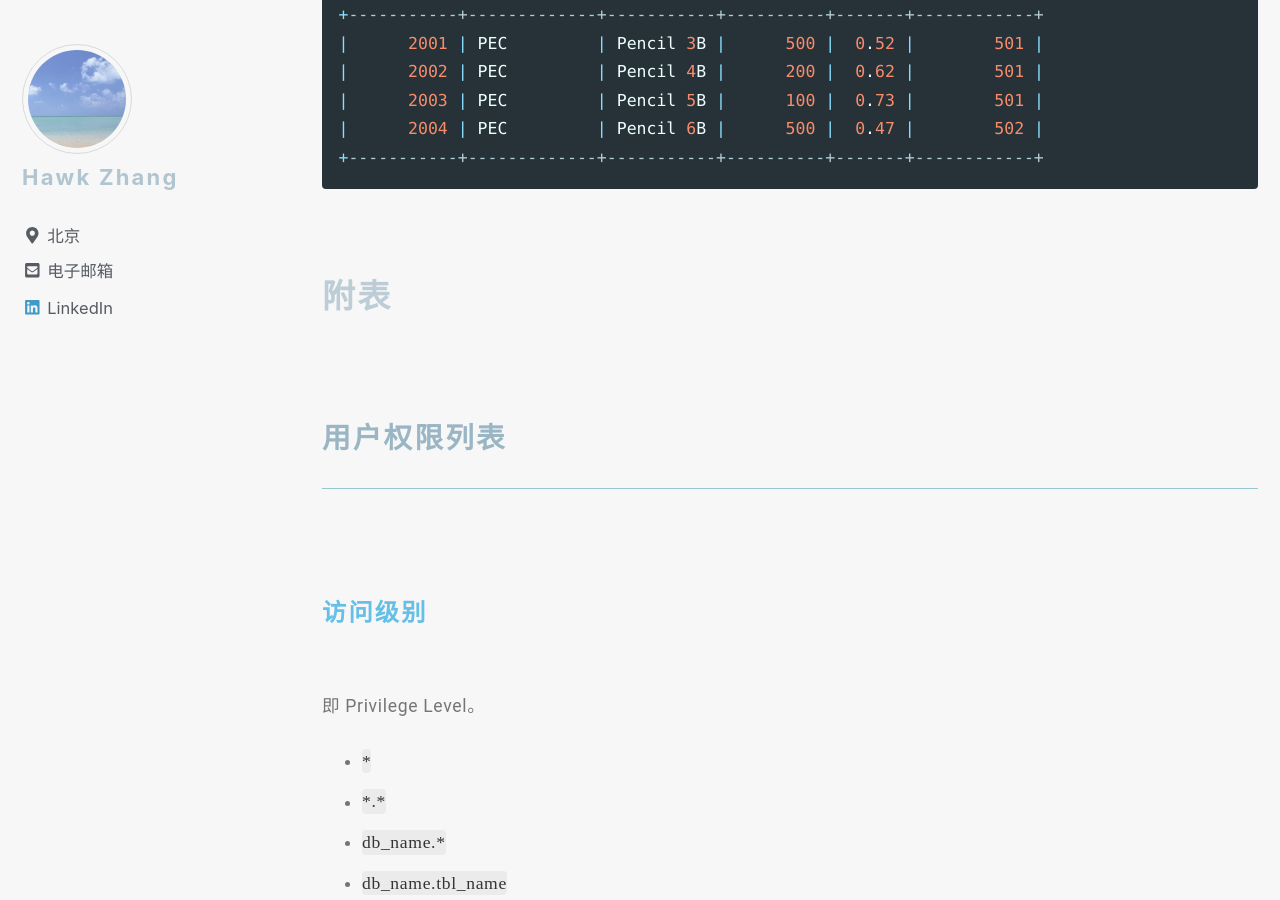
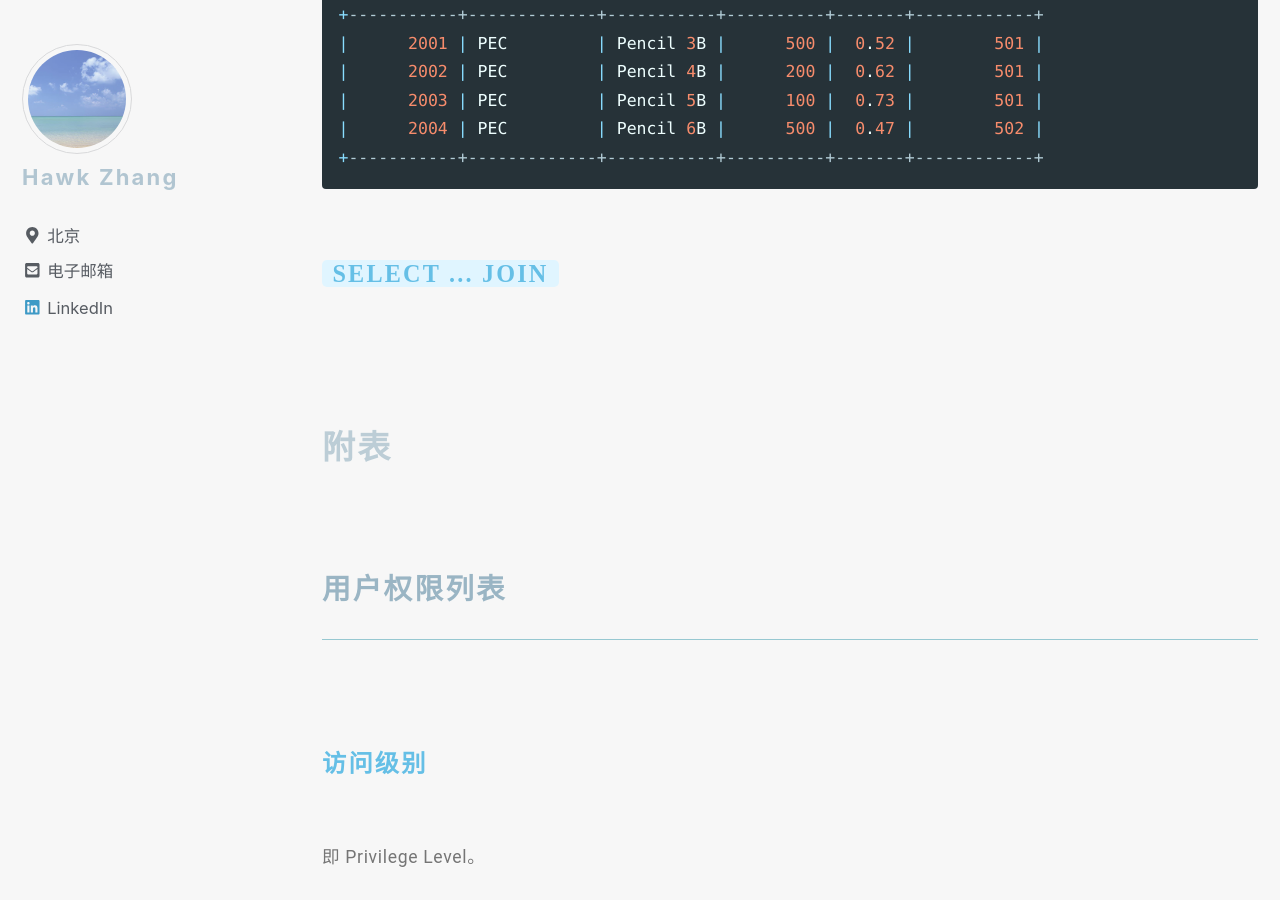
Before and after one commit to narru888/linotes_note, a Jekyll site: the page built from _posts/mysql/2016-04-02-statements.md, in a window 1280 px wide and 900 px high, scrolled down 28147 px. Built offline with Jekyll 4.4.1, drawn with Linux system fonts in a browser that asks for light colours; nearby versions of some CDN libraries; a script that is not in the unit is left out.

Commit message:
update on 2018-10-15 20:41:01 CST

```diff
--- a/_posts/mysql/2016-04-02-statements.md
+++ b/_posts/mysql/2016-04-02-statements.md
@@ -1146,6 +1146,13 @@
 
 
 
+#### `SELECT ... JOIN`
+
+
+
+
+
+
 
 
 
```
